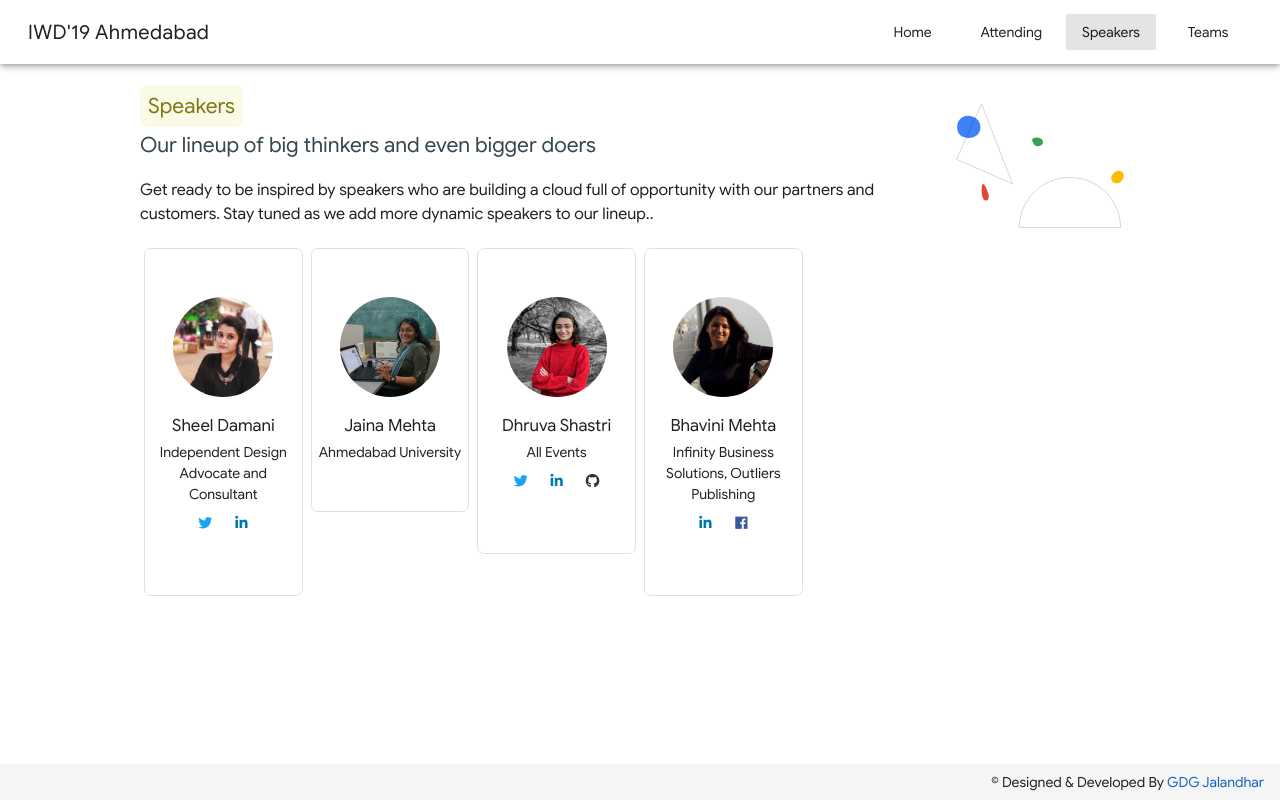
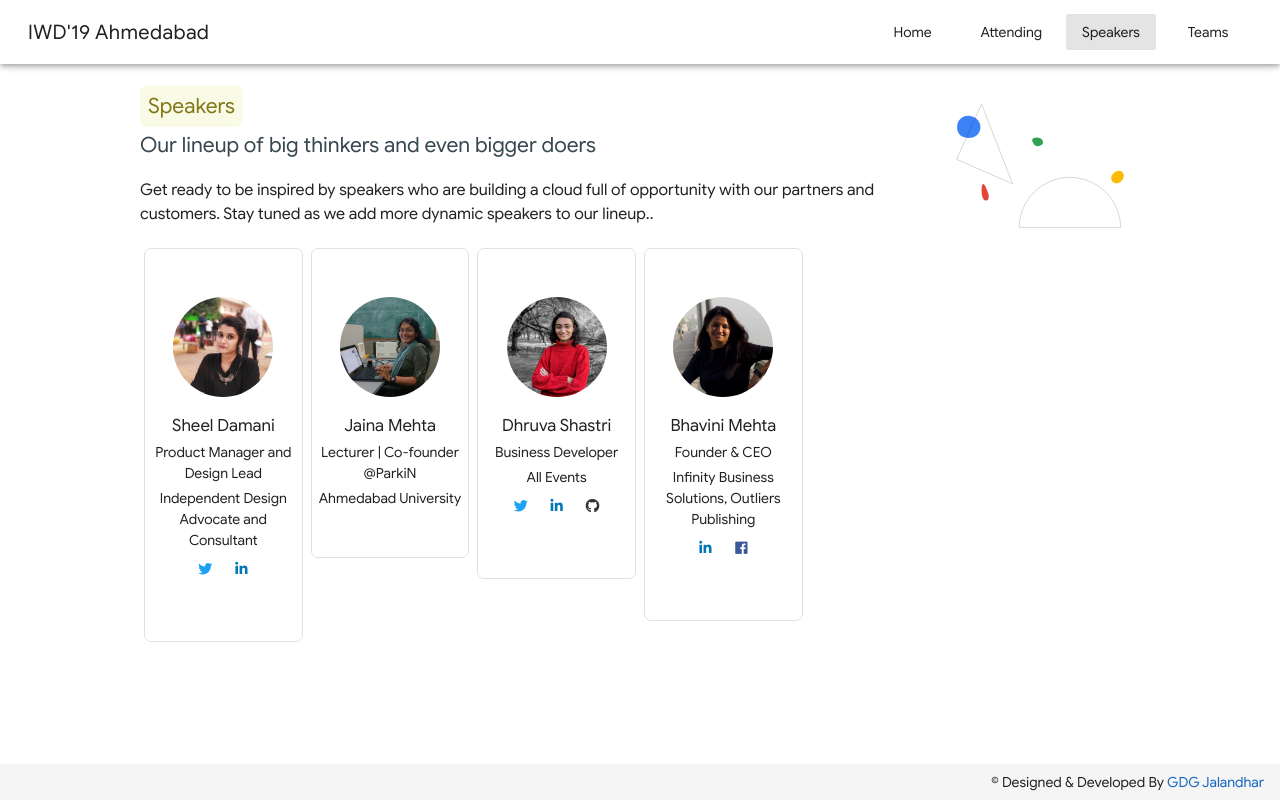
Before and after one commit to GDGAhmedabad/iwd-wtmahm, a Vue app: page /speakers in a window 1280 px wide. Built offline with nearby package versions, Linux system fonts and the light colour scheme; a small style sheet from the web is missing.

Commit message:
Add speaker designation.

```diff
--- a/src/views/speakers.vue
+++ b/src/views/speakers.vue
@@ -51,6 +51,7 @@
                                 </v-img>
                             </v-avatar>
                             <p class="mt-3 mb-0 google-font" style="font-size:120%">{{item.name}}</p>
+                            <p class="mt-1 mb-0 google-font">{{item.designation}}</p>
                             <p class="mt-1 mb-0 google-font">{{item.company}}</p>
 
                             <v-btn class="mt-0 mx-0" icon v-if="(item.twitter).length>0" :href="item.twitter" target="_blank">
```
